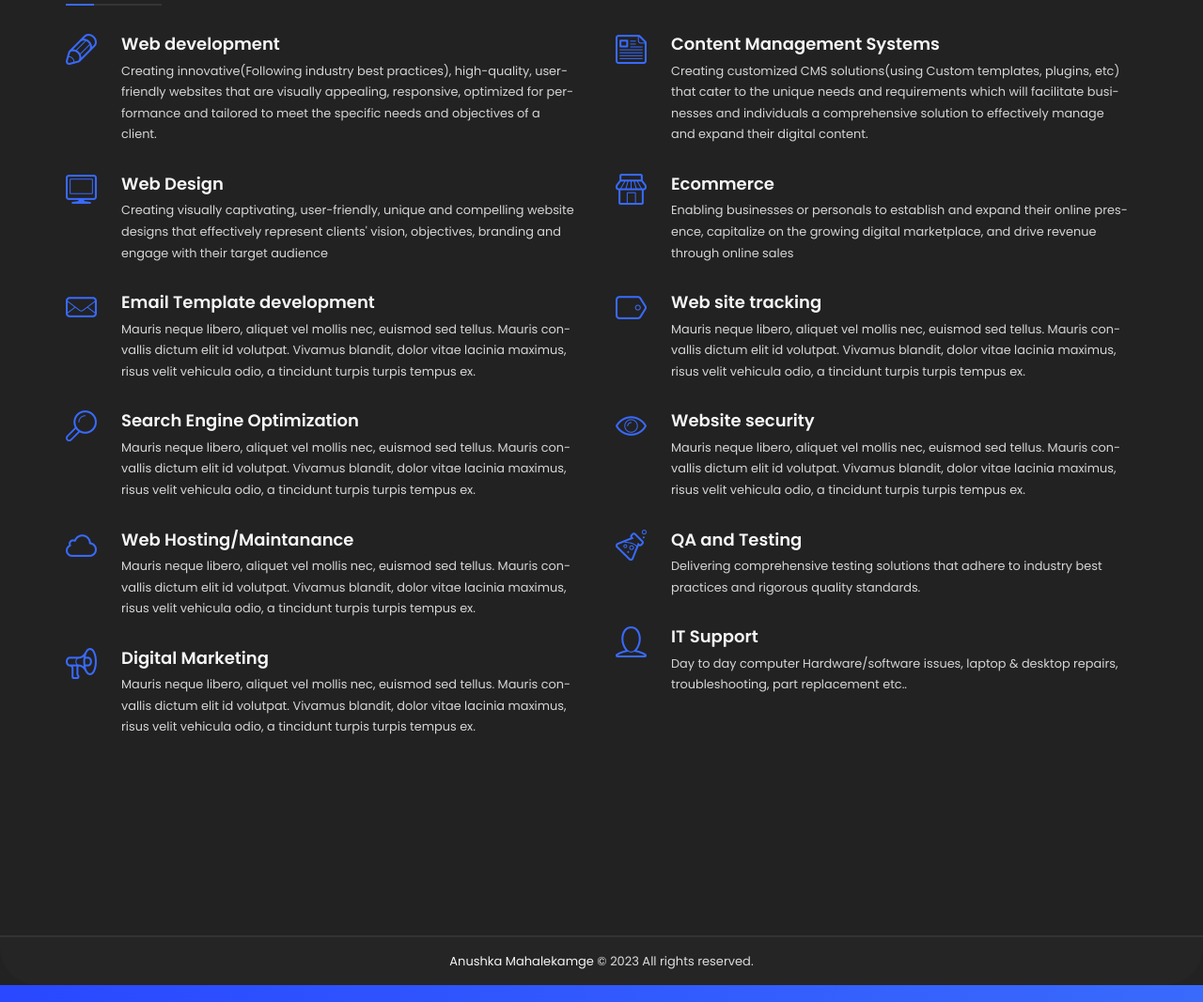
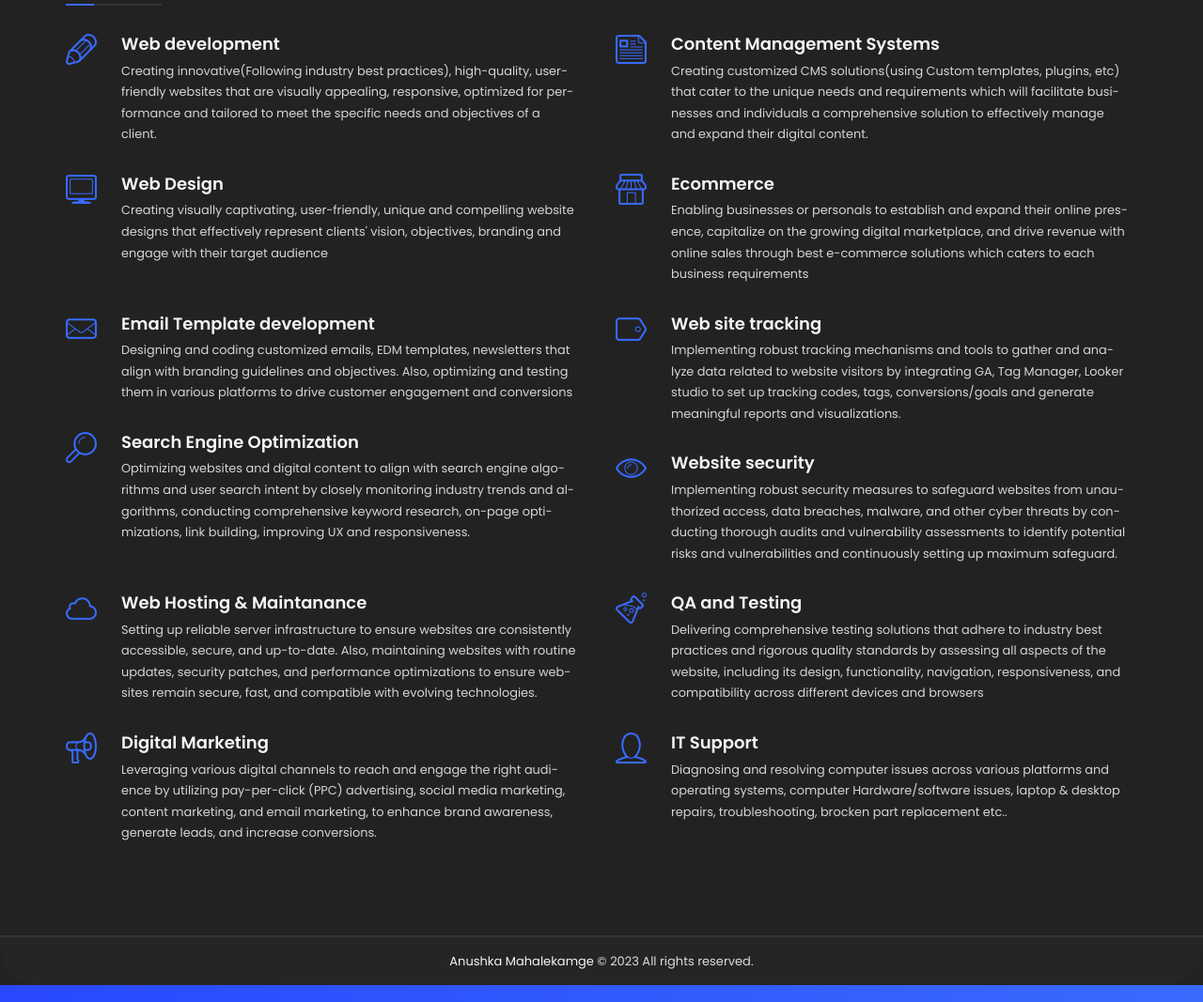
Before and after one commit to amilaanushka/anushka, a PHP site: page / in a window 1280 px wide. Shown: the part 709-1776 px from the top of the page at 94% size. Run offline with PHP 8.4, Linux system fonts and the light colour scheme; some libraries are stand-ins or nearby versions.

Commit message:
services

```diff
--- a/index.php
+++ b/index.php
@@ -113,7 +113,7 @@
 
                       <div class="ci-text">
                         <h4>Ecommerce</h4>
-                        <p>Enabling businesses or personals to establish and expand their online presence, capitalize on the growing digital marketplace, and drive revenue through online sales</p>
+                        <p>Enabling businesses or personals to establish and expand their online presence, capitalize on the growing digital marketplace, and drive revenue with online sales through best e-commerce solutions which caters to each business requirements</p>
                       </div>
                     </div>
                   </div>
@@ -129,9 +129,7 @@
 
                       <div class="ci-text">
                         <h4>Email Template development</h4>
-                        <p>Mauris neque libero, aliquet vel mollis nec, euismod sed tellus. Mauris convallis dictum elit
-                          id volutpat. Vivamus blandit, dolor vitae lacinia maximus, risus velit vehicula odio, a
-                          tincidunt turpis turpis tempus ex.</p>
+                        <p>Designing and coding customized emails, EDM templates, newsletters that align with branding guidelines and objectives. Also, optimizing and testing them in various platforms to drive customer engagement and conversions</p>
                       </div>
                     </div>
 
@@ -142,9 +140,7 @@
 
                       <div class="ci-text">
                         <h4>Search Engine Optimization</h4>
-                        <p>Mauris neque libero, aliquet vel mollis nec, euismod sed tellus. Mauris convallis dictum elit
-                          id volutpat. Vivamus blandit, dolor vitae lacinia maximus, risus velit vehicula odio, a
-                          tincidunt turpis turpis tempus ex.</p>
+                        <p>Optimizing websites and digital content to align with search engine algorithms and user search intent by closely monitoring industry trends and algorithms, conducting comprehensive keyword research, on-page optimizations, link building, improving UX and responsiveness. </p>
                       </div>
                     </div>
 
@@ -162,9 +158,7 @@
 
                       <div class="ci-text">
                         <h4>Web site tracking</h4>
-                        <p>Mauris neque libero, aliquet vel mollis nec, euismod sed tellus. Mauris convallis dictum elit
-                          id volutpat. Vivamus blandit, dolor vitae lacinia maximus, risus velit vehicula odio, a
-                          tincidunt turpis turpis tempus ex.</p>
+                        <p>Implementing robust tracking mechanisms and tools to gather and analyze data related to website visitors by integrating GA, Tag Manager, Looker studio to set up tracking codes, tags, conversions/goals and generate meaningful reports and visualizations.</p>
                       </div>
                     </div>
 
@@ -175,9 +169,7 @@
 
                       <div class="ci-text">
                         <h4>Website security</h4>
-                        <p>Mauris neque libero, aliquet vel mollis nec, euismod sed tellus. Mauris convallis dictum elit
-                          id volutpat. Vivamus blandit, dolor vitae lacinia maximus, risus velit vehicula odio, a
-                          tincidunt turpis turpis tempus ex.</p>
+                        <p>Implementing robust security measures to safeguard websites from unauthorized access, data breaches, malware, and other cyber threats by conducting thorough audits and vulnerability assessments to identify potential risks and vulnerabilities and continuously setting up maximum safeguard.</p>
                       </div>
                     </div>
 
@@ -194,10 +186,8 @@
                       </div>
 
                       <div class="ci-text">
-                        <h4> Web Hosting/Maintanance</h4>
-                        <p>Mauris neque libero, aliquet vel mollis nec, euismod sed tellus. Mauris convallis dictum elit
-                          id volutpat. Vivamus blandit, dolor vitae lacinia maximus, risus velit vehicula odio, a
-                          tincidunt turpis turpis tempus ex.</p>
+                        <h4> Web Hosting & Maintanance</h4>
+                        <p>Setting up reliable server infrastructure to ensure websites are consistently accessible, secure, and up-to-date. Also, maintaining websites with routine updates, security patches, and performance optimizations to ensure websites remain secure, fast, and compatible with evolving technologies.</p>
                       </div>
                     </div>
 
@@ -208,9 +198,7 @@
 
                       <div class="ci-text">
                         <h4> Digital Marketing</h4>
-                        <p>Mauris neque libero, aliquet vel mollis nec, euismod sed tellus. Mauris convallis dictum elit
-                          id volutpat. Vivamus blandit, dolor vitae lacinia maximus, risus velit vehicula odio, a
-                          tincidunt turpis turpis tempus ex.</p>
+                        <p>Leveraging various digital channels to reach and engage the right audience by utilizing pay-per-click (PPC) advertising, social media marketing, content marketing, and email marketing, to enhance brand awareness, generate leads, and increase conversions.</p>
                       </div>
                     </div>
                   </div>
@@ -226,7 +214,7 @@
 
                       <div class="ci-text">
                         <h4>QA and Testing</h4>
-                        <p>Delivering comprehensive testing solutions that adhere to industry best practices and rigorous quality standards.</p>
+                        <p>Delivering comprehensive testing solutions that adhere to industry best practices and rigorous quality standards by assessing all aspects of the website, including its design, functionality, navigation, responsiveness, and compatibility across different devices and browsers</p>
                       </div>
                     </div>
 
@@ -237,7 +225,7 @@
 
                       <div class="ci-text">
                         <h4>IT Support</h4>
-                        <p>Day to day computer Hardware/software issues, laptop & desktop repairs, troubleshooting, part replacement etc..</p>
+                        <p>Diagnosing and resolving computer issues across various platforms and operating systems, computer Hardware/software issues, laptop & desktop repairs, troubleshooting, brocken part replacement etc..</p>
                       </div>
                     </div>
 
```
